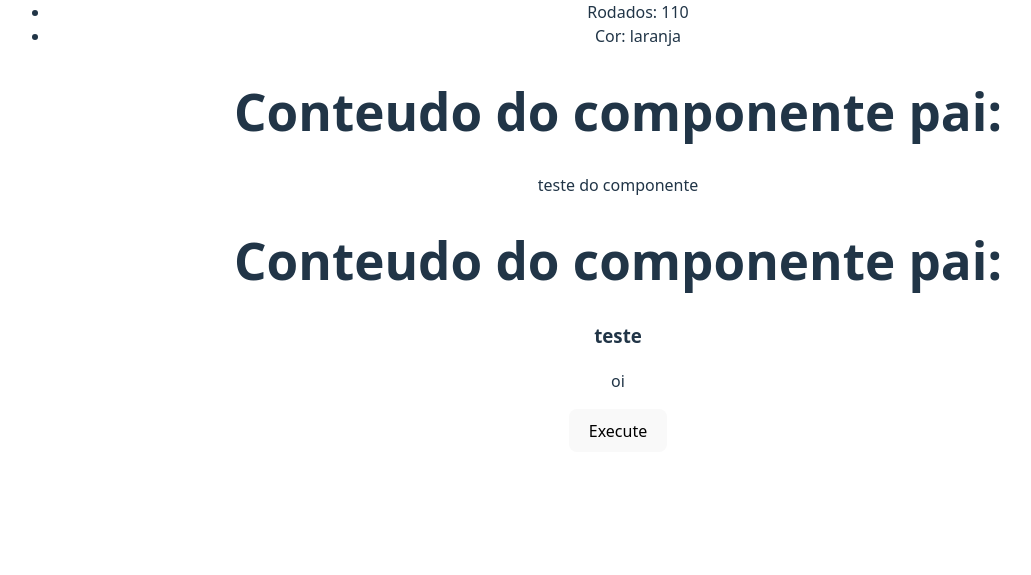
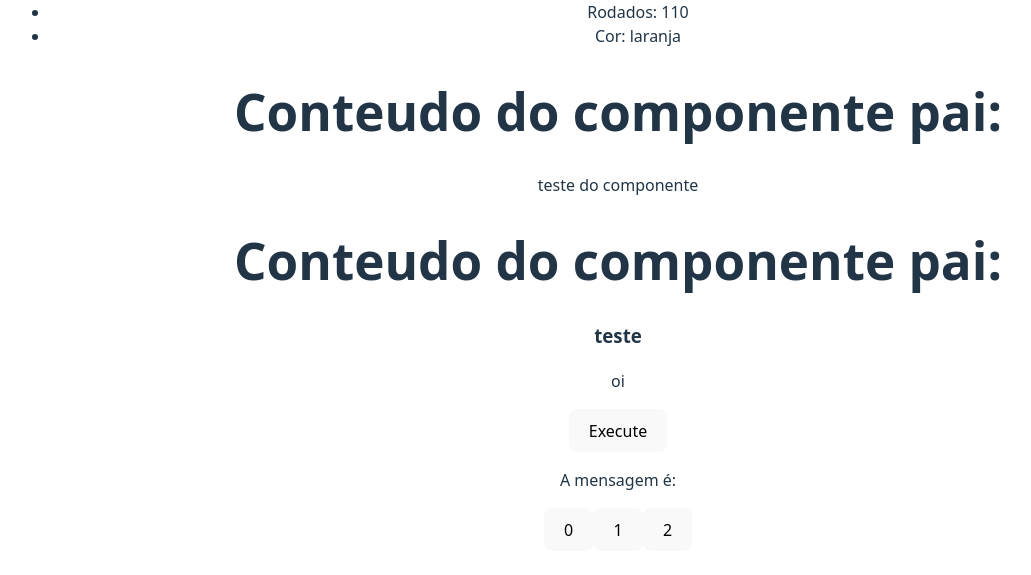
Before and after one commit to SamuelHeluany/ReactJSLearn, a React (Vite) app in the folder 3_AVANCANDO_EM_REACT/Avancando_react/: page / in a window 1280 px wide. Shown: the part 2280-2855 px from the top of the page, without its empty margins (22-1053 px from the left). Built offline with nearby package versions, Linux system fonts and the light colour scheme.

Commit message:
state lift, learn

```diff
--- a/3_AVANCANDO_EM_REACT/Avancando_react/src/App.jsx
+++ b/3_AVANCANDO_EM_REACT/Avancando_react/src/App.jsx
@@ -11,6 +11,9 @@ import ListRender from './componnents/ListRender'
 import ShowUserName from './componnents/ShowUserName'
 import Container from './componnents/Container'
 import ExecuteFunction from './componnents/ExecuteFunction'
+import { useState } from 'react'
+import Message from './componnents/Message'
+import ChangeMessage from './componnents/ChangeMessage'
 
 // Renderização de lista com componente
 const cars = [
@@ -21,8 +24,15 @@ const cars = [
 
 function App() {
 
+  // função para dar um alert no componente ExecuteFunction
   function showMessage() {
     alert('Mensagem')
+  }
+
+  const [message, setMessage] = useState('')
+
+  const handleMessage = (msg) => {
+    setMessage(msg)
   }
 
   return (
@@ -52,6 +62,8 @@ function App() {
         </div>
       </Container>
       <ExecuteFunction myFunction={showMessage}/>
+      <Message msg={message}/>
+      <ChangeMessage handleMessage={handleMessage} />
     </>
   )
 }
--- /dev/null
+++ b/3_AVANCANDO_EM_REACT/Avancando_react/src/componnents/ChangeMessage.jsx
@@ -0,0 +1,12 @@
+
+const ChangeMessage = ({handleMessage}) => {
+    const messages = ['Oi', 'Olá', 'Beleza?']
+  return (
+    <div>
+        <button onClick={() => handleMessage(messages[0])}>0</button>
+        <button onClick={() => handleMessage(messages[1])}>1</button>
+        <button onClick={() => handleMessage(messages[2])}>2</button>
+    </div>
+  )
+}
+export default ChangeMessage
--- /dev/null
+++ b/3_AVANCANDO_EM_REACT/Avancando_react/src/componnents/Message.jsx
@@ -0,0 +1,10 @@
+
+const Message = ({msg}) => {
+  return (
+    <div>
+        <p>A mensagem é: {msg}</p>
+    </div>
+  )
+}
+
+export default Message
```
